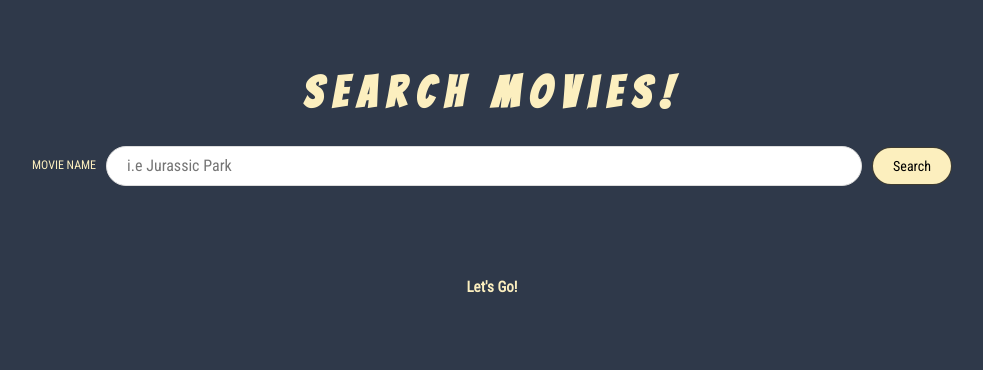
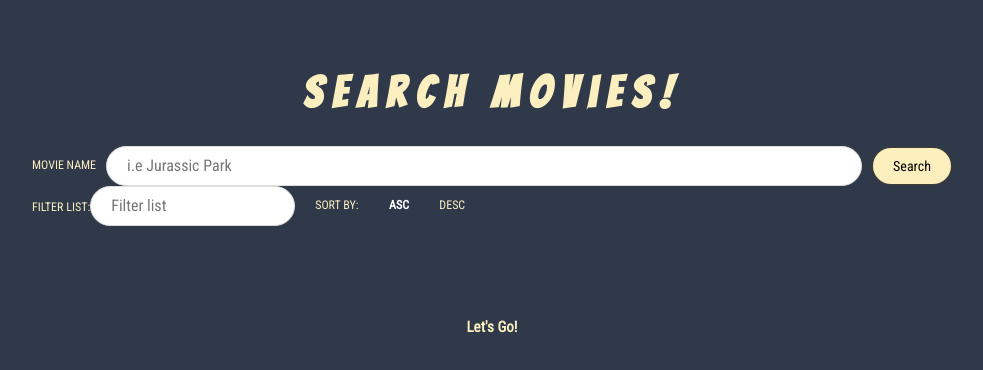
Before and after one commit to rishavjaiss/movie-search, a React (Create React App) app: page / in a window 1280 px wide. Shown: the top 370 px of the page, without its empty margins (148-1131 px from the left). Built offline with nearby package versions, Linux system fonts and the light colour scheme.

Commit message:
Adds sorting and filtering (#5)
* Adds sorting and filter feature, migrates API key into local .env

* Remove tracked .env file

* Removed tracked .idea/ files

Co-authored-by: dib6596 <cory.harkins@cerecore.net>

```diff
--- a/src/components/SearchMovie/SearchMovie.css
+++ b/src/components/SearchMovie/SearchMovie.css
@@ -11,6 +11,26 @@
   margin-bottom: 0.2rem;
   text-transform: uppercase;
   color: #fcefbf;
+}
+.filter-group, .sort-group {
+  display: flex;
+  flex-direction: row;
+}
+.sort-group {
+  margin-left: 20px;
+  display: flex;
+  width: 150px;
+  flex-direction: row;
+  justify-content: space-between;
+  align-items: center;
+}
+.highlight {
+  color: white;
+  font-weight: bold;
+}
+
+.sort-button {
+  cursor: pointer;
 }
 
 .input {
--- a/src/components/SearchMovie/SearchMovie.js
+++ b/src/components/SearchMovie/SearchMovie.js
@@ -1,30 +1,54 @@
-import React, { useState } from "react";
+import React, {useEffect, useState} from "react";
 import "./SearchMovie.css";
 import MovieCard from "../MovieCard/MovieCard.js";
 import Loader from "../Loader/Loader.js";
 
 export default function SearchMovie() {
-  const [query, setQurey] = useState("");
+  const [query, setQuery] = useState("");
   const [movies, setMovies] = useState([]);
   const [loading, setLodaing] = useState(false);
   const [message, setMessage] = useState("Let's Go!");
+  const [filter, setFilter] = useState('')
+  const [moviesForUI, setMoviesForUI] = useState([])
+  const [sort, setSort] = useState('ASC')
 
   const sleep = (milliseconds) => {
     return new Promise((resolve) => setTimeout(resolve, milliseconds));
   };
+
+  useEffect(()=> {
+    if (filter) {
+      const filteredMovies = movies.filter(({title}) => title.toLowerCase().includes(filter.toLowerCase()))
+      return setMoviesForUI(filteredMovies) // We want to retain the original list in the event the filter is cleared
+    }
+  }, [filter, movies])
+
+
+  const toggleSort  = (direction) => {
+      const moviesToSort = moviesForUI.length > 0 ? moviesForUI : movies
+      let sortedMovies
+      if (direction === 'ASC') {
+        sortedMovies = moviesToSort.sort((a, b) => a.title.localeCompare(b.title))
+        return moviesForUI.length > 0 ? setMoviesForUI(sortedMovies) : setMovies(sortedMovies)
+      } else if (direction === 'DESC') {
+        sortedMovies = moviesToSort.reverse()
+        return moviesForUI.length > 0 ? setMoviesForUI(sortedMovies) : setMovies(sortedMovies)
+      }
+  }
 
   const searchMovies = async (e, milliseconds = 1000) => {
     e.preventDefault();
     setLodaing(true);
     await sleep(milliseconds);
 
-    const API_KEY = "YOU_API_KEY";
+    const API_KEY = process.env.REACT_APP_API_KEY;
     const url = `https://api.themoviedb.org/3/search/movie?api_key=${API_KEY}&language=en-US&query=${query}&page=1&include_adult=false`;
 
     try {
       const res = await fetch(url);
       const data = await res.json();
-      setMovies(data.results);
+      const sortedMovies = data.results.sort((a, b) => a.title.localeCompare(b.title)) // establish an alphabetical list for sorting
+      setMovies(sortedMovies);
       setLodaing(false);
       if (data.results.length === 0) {
         setMessage("Oops! No Results Found");
@@ -46,17 +70,51 @@ export default function SearchMovie() {
           className="input"
           name="query"
           placeholder="i.e Jurassic Park"
-          onChange={(e) => setQurey(e.target.value)}
-        ></input>
+          onChange={(e) => setQuery(e.target.value)}
+        />
         <button type="submit" className="button">
           Search
         </button>
       </form>
-      {loading ? (
-        <Loader />
-      ) : movies.length > 0 ? (
+      <span className="filter-group">
+        <span>
+          <label htmlFor="filter" className="label">
+            Filter list:
+          </label>
+          <input
+            type="text"
+            className="input"
+            name="filter"
+            placeholder="Filter list"
+            onChange={(e) => setFilter(e.target.value)}
+          />
+        </span>
+        <span className="sort-group">
+          <span className="label">Sort By: </span>
+          <span className={`label sort-button ${sort === 'ASC' ? "highlight":""}`} onClick={()=> {
+            const direction = 'ASC'
+            setSort(direction)
+            toggleSort(direction)
+          }}>ASC</span>
+          <span className={`label sort-button ${sort === 'DESC' ? "highlight" : ""}`} onClick={()=> {
+            const direction = 'DESC'
+            setSort(direction)
+            toggleSort(direction)
+          }}>DESC</span>
+        </span>
+      </span>
+      {loading  && <Loader /> }
+      { movies.length > 0 && !filter ? (
         <div className="card-list">
           {movies
+            .filter((movie) => movie.poster_path)
+            .map((movie) => (
+              <MovieCard movie={movie} key={movie.id} />
+            ))}
+        </div>
+      ) : moviesForUI.length > 0 && filter ? (
+        <div className="card-list">
+          {moviesForUI
             .filter((movie) => movie.poster_path)
             .map((movie) => (
               <MovieCard movie={movie} key={movie.id} />
```
Also changed, not shown: 1 other file (tests, documents, lock files or other folders).
